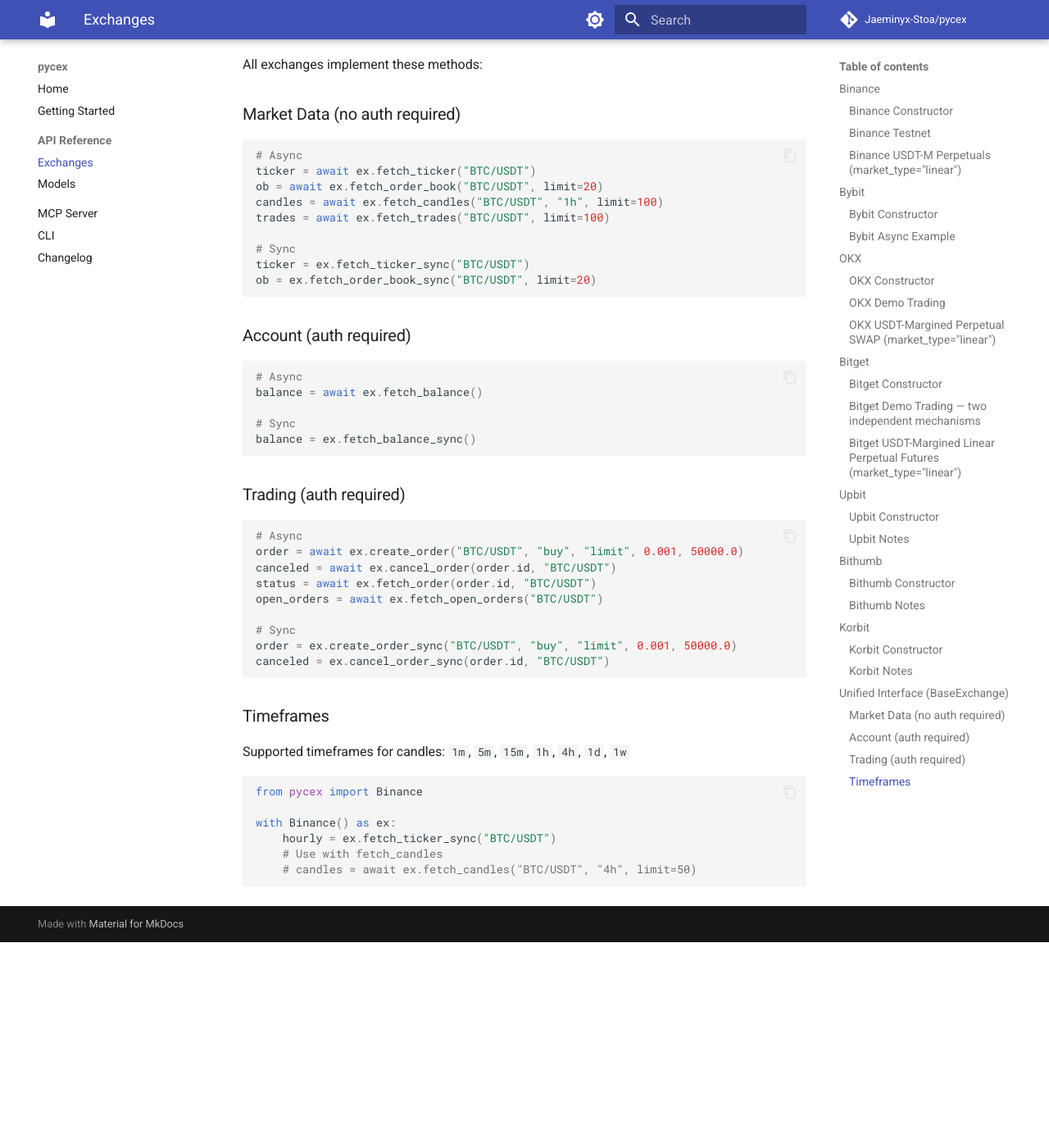
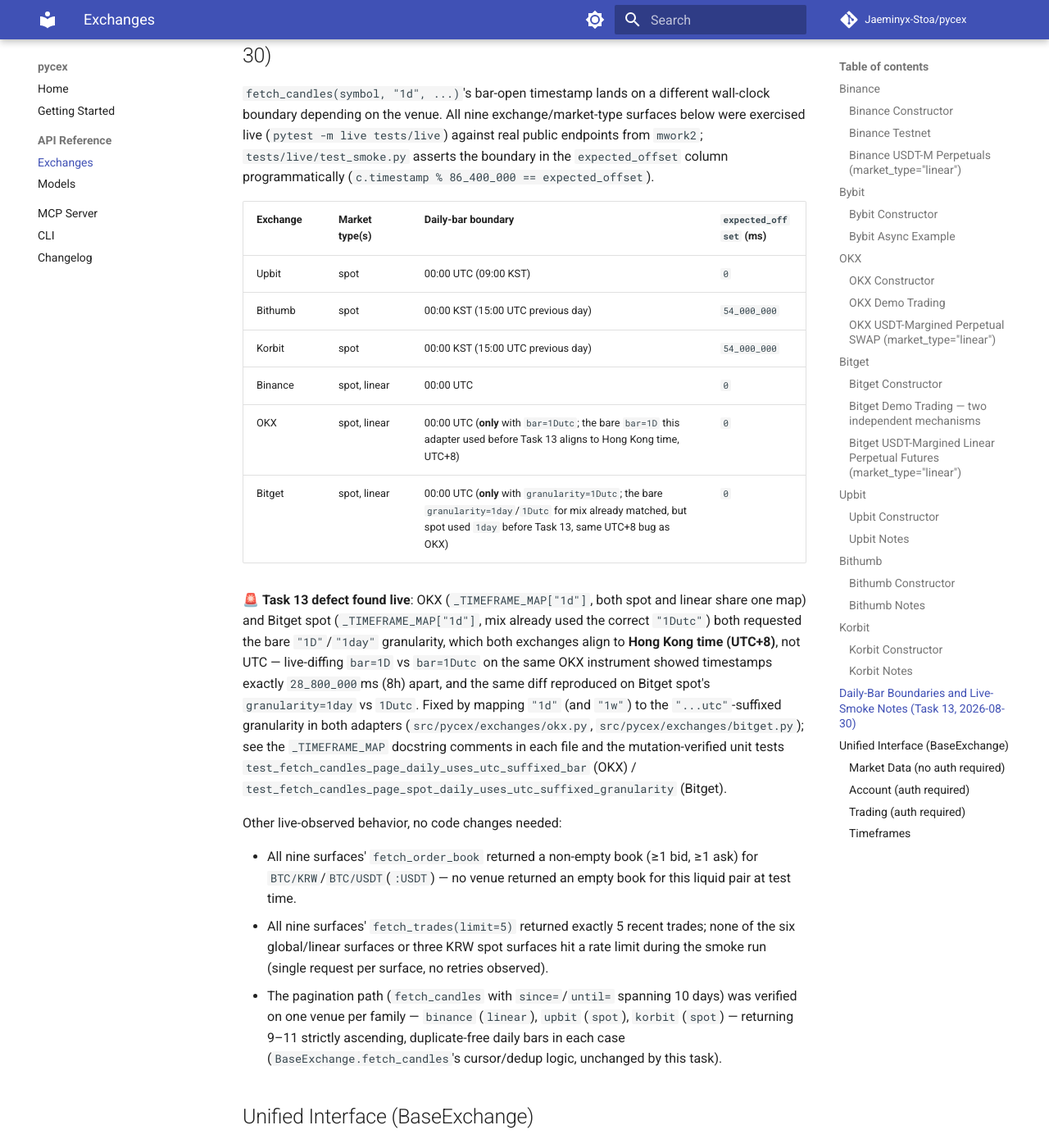
Before and after one commit to Jaeminyx-Stoa/pycex, an MkDocs documentation site: the page built from docs/api/exchanges.md, in a window 1280 px wide and 1400 px high, scrolled down 14867 px. Shown: the whole window at 82% size. Built offline with MkDocs 1.6.1 and Material for MkDocs 9.7.7, drawn with Linux system fonts in a browser that asks for light colours; comment, search, counter and statistics services are not loaded; before the commit the page ends 16016 px from its top, so only the background shows below that.

Commit message:
test: live smoke for 9 exchange/market surfaces + nightly workflow
Parametrized live smoke over the 6 spot + 3 USDT-linear surfaces
(fetch_markets, fetch_candles daily-boundary, fetch_ticker,
fetch_order_book, fetch_trades), an authenticated fetch_balance smoke
that skips without PYCEX_{NAME}_API_KEY, and a since/until pagination
check on one venue per family (binance-linear, upbit, korbit). All 9
public-surface cases and the 3 pagination cases pass live from mwork2;
9 authenticated cases skip (no keys configured). Adds nightly-live.yml
(daily cron + workflow_dispatch, public endpoints only, no secrets) and
documents the per-venue daily-bar boundary table plus live-observed
quirks in docs/api/exchanges.md.

Co-Authored-By: Claude Fable 5 <noreply@anthropic.com>
Claude-Session: https://claude.ai/code/session_01Do5oZgPHdjujR3w5F6MB6r

```diff
--- a/docs/api/exchanges.md
+++ b/docs/api/exchanges.md
@@ -645,6 +645,52 @@ Korbit(
   cross-checking identical epoch values against Bithumb's fixture (see
   `tests/fixtures/NOTES.md`).
 
+## Daily-Bar Boundaries and Live-Smoke Notes (Task 13, 2026-08-30)
+
+`fetch_candles(symbol, "1d", ...)`'s bar-open timestamp lands on a different
+wall-clock boundary depending on the venue. All nine exchange/market-type
+surfaces below were exercised live (`pytest -m live tests/live`) against
+real public endpoints from `mwork2`; `tests/live/test_smoke.py` asserts the
+boundary in the `expected_offset` column programmatically (`c.timestamp %
+86_400_000 == expected_offset`).
+
+| Exchange | Market type(s) | Daily-bar boundary | `expected_offset` (ms) |
+|---|---|---|---|
+| Upbit | spot | 00:00 UTC (09:00 KST) | `0` |
+| Bithumb | spot | 00:00 KST (15:00 UTC previous day) | `54_000_000` |
+| Korbit | spot | 00:00 KST (15:00 UTC previous day) | `54_000_000` |
+| Binance | spot, linear | 00:00 UTC | `0` |
+| OKX | spot, linear | 00:00 UTC (**only** with `bar=1Dutc`; the bare `bar=1D` this adapter used before Task 13 aligns to Hong Kong time, UTC+8) | `0` |
+| Bitget | spot, linear | 00:00 UTC (**only** with `granularity=1Dutc`; the bare `granularity=1day`/`1Dutc` for mix already matched, but spot used `1day` before Task 13, same UTC+8 bug as OKX) | `0` |
+
+🚨 **Task 13 defect found live**: OKX (`_TIMEFRAME_MAP["1d"]`, both spot and
+linear share one map) and Bitget spot (`_TIMEFRAME_MAP["1d"]`, mix already
+used the correct `"1Dutc"`) both requested the bare `"1D"`/`"1day"`
+granularity, which both exchanges align to **Hong Kong time (UTC+8)**, not
+UTC — live-diffing `bar=1D` vs `bar=1Dutc` on the same OKX instrument showed
+timestamps exactly `28_800_000`ms (8h) apart, and the same diff reproduced
+on Bitget spot's `granularity=1day` vs `1Dutc`. Fixed by mapping `"1d"` (and
+`"1w"`) to the `"...utc"`-suffixed granularity in both adapters
+(`src/pycex/exchanges/okx.py`, `src/pycex/exchanges/bitget.py`); see the
+`_TIMEFRAME_MAP` docstring comments in each file and the mutation-verified
+unit tests `test_fetch_candles_page_daily_uses_utc_suffixed_bar` (OKX) /
+`test_fetch_candles_page_spot_daily_uses_utc_suffixed_granularity` (Bitget).
+
+Other live-observed behavior, no code changes needed:
+
+- All nine surfaces' `fetch_order_book` returned a non-empty book (≥1 bid,
+  ≥1 ask) for `BTC/KRW`/`BTC/USDT`(`:USDT`) — no venue returned an empty book
+  for this liquid pair at test time.
+- All nine surfaces' `fetch_trades(limit=5)` returned exactly 5 recent
+  trades; none of the six global/linear surfaces or three KRW spot surfaces
+  hit a rate limit during the smoke run (single request per surface, no
+  retries observed).
+- The pagination path (`fetch_candles` with `since=`/`until=` spanning 10
+  days) was verified on one venue per family — `binance` (`linear`),
+  `upbit` (`spot`), `korbit` (`spot`) — returning 9–11 strictly ascending,
+  duplicate-free daily bars in each case (`BaseExchange.fetch_candles`'s
+  cursor/dedup logic, unchanged by this task).
+
 ## Unified Interface (BaseExchange)
 
 All exchanges implement these methods:
```
Also changed, not shown: 3 other files.
